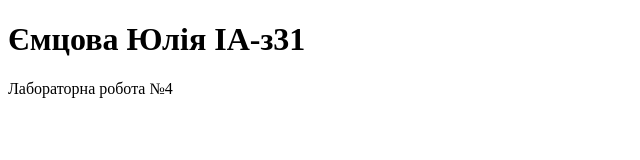
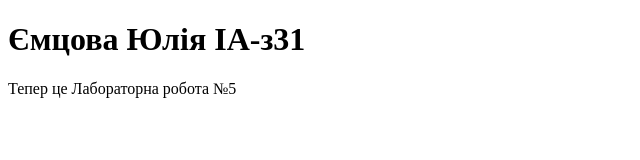
Before and after one commit to ensyhs/IA-z31_IIT_Lab4, a plain HTML site: page index.html in a window 1280 px wide. Shown: the whole page, without its empty margins (0-640 px from the left). Drawn offline with Linux system fonts and the light colour scheme.

Commit message:
Test deploy

```diff
--- a/index.html
+++ b/index.html
@@ -6,6 +6,6 @@
 </head>
 <body>
 <h1>Ємцова Юлія ІА-з31</h1>
-<p>Лабораторна робота №4</p>
+<p>Тепер це Лабораторна робота №5</p>
 </body>
 </html>
```
